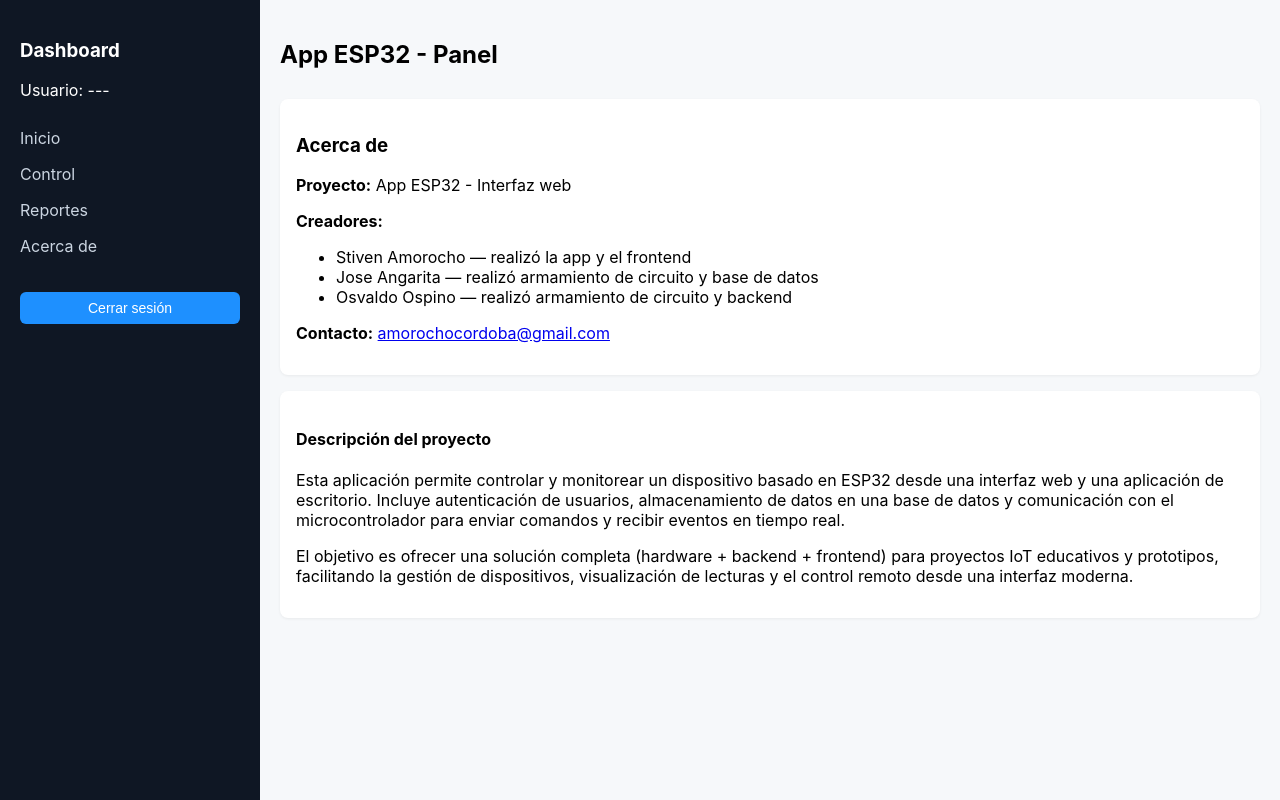
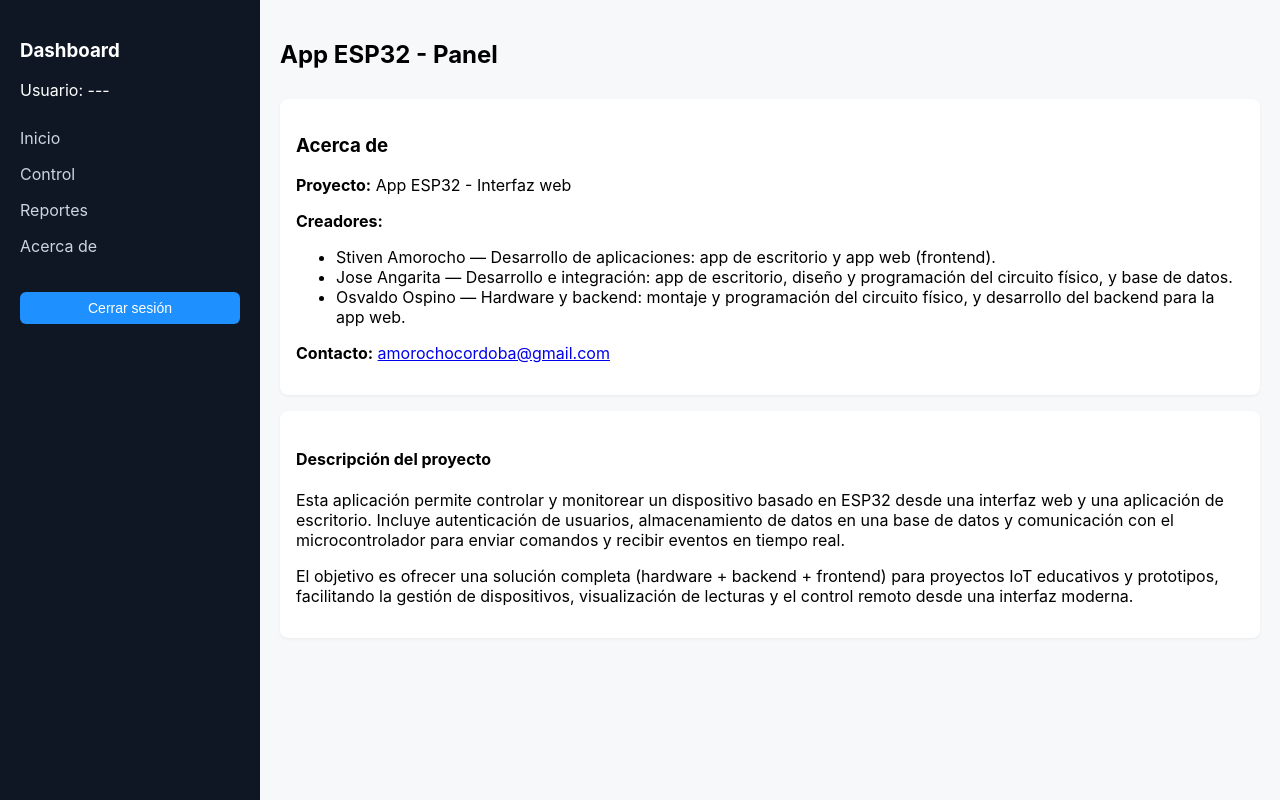
Before and after one commit to ILTyrex/App-esp32-login-pqt6, a React (Vite) app in the folder web/: page /about in a window 1280 px wide. Built offline with nearby package versions, Linux system fonts and the light colour scheme; no server answers; sample sign-in values are in the browser's storage.

Commit message:
Arreglos

```diff
--- a/web/src/pages/About.jsx
+++ b/web/src/pages/About.jsx
@@ -9,9 +9,9 @@ export default function About(){
         <div className="creators">
           <p><strong>Creadores:</strong></p>
           <ul>
-            <li>Stiven Amorocho — realizó la app y el frontend</li>
-            <li>Jose Angarita — realizó armamiento de circuito y base de datos</li>
-            <li>Osvaldo Ospino — realizó armamiento de circuito y backend</li>
+            <li>Stiven Amorocho — Desarrollo de aplicaciones: app de escritorio y app web (frontend).</li>
+            <li>Jose Angarita — Desarrollo e integración: app de escritorio, diseño y programación del circuito físico, y base de datos.</li>
+            <li>Osvaldo Ospino — Hardware y backend: montaje y programación del circuito físico, y desarrollo del backend para la app web.</li>
           </ul>
         </div>
         <p><strong>Contacto:</strong> <a href="mailto:amorochocordoba@gmail.com">amorochocordoba@gmail.com</a></p>
```
